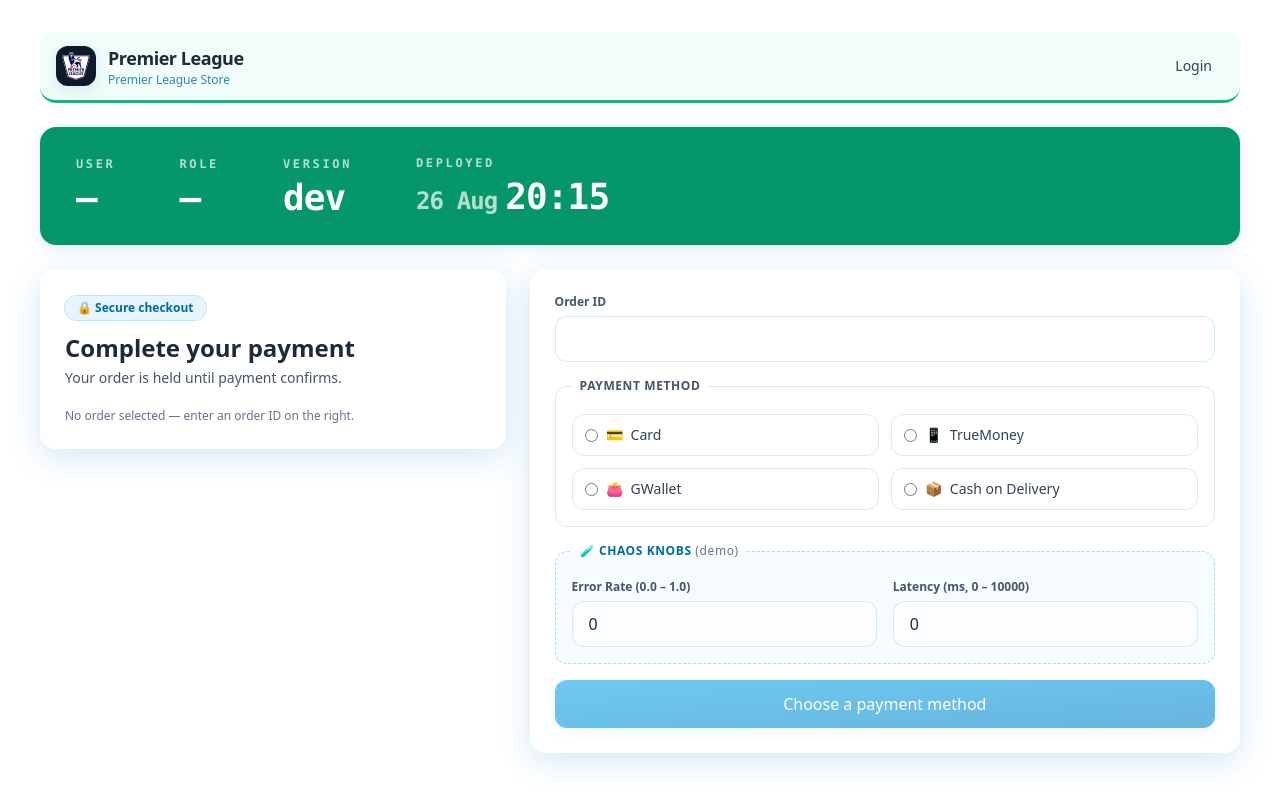
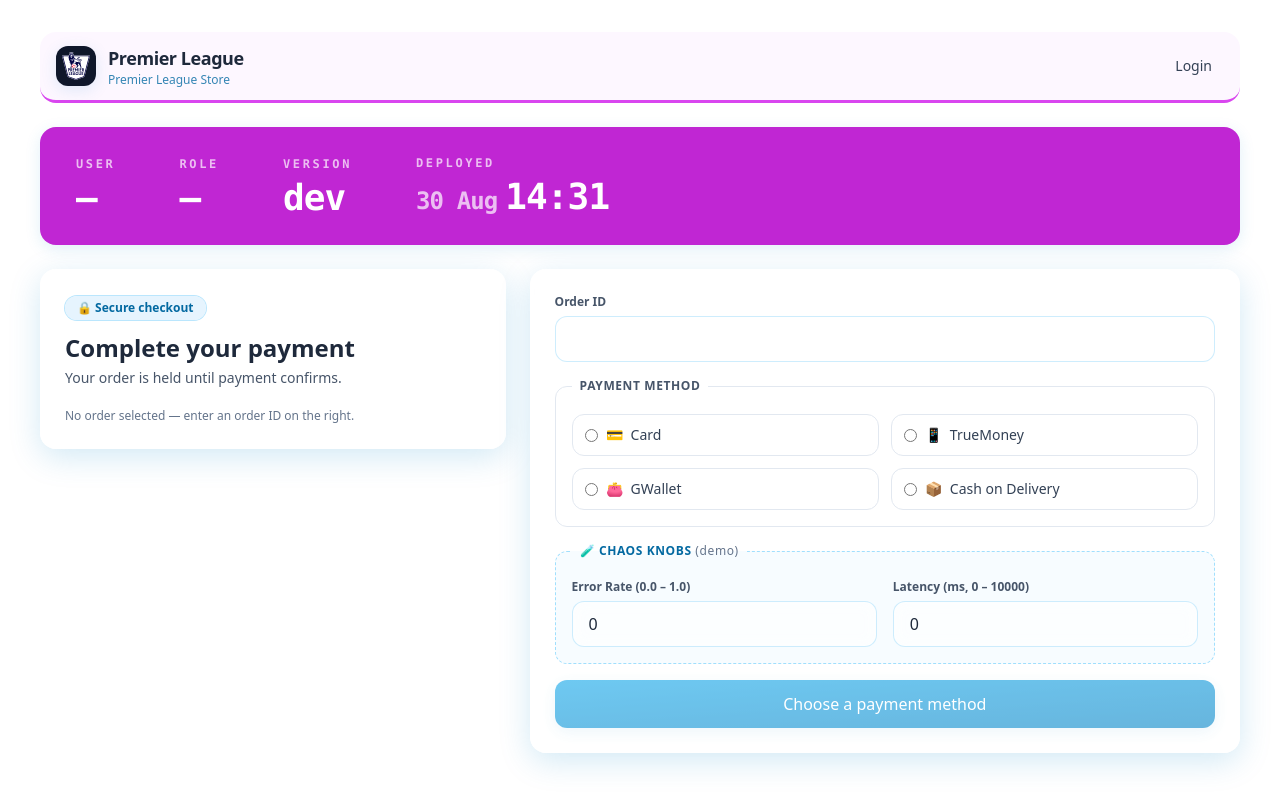
Before and after one commit to nginnu/rabbit-web, a Next.js app: page /pay in a window 1280 px wide. Built offline with nearby package versions, Linux system fonts and the light colour scheme; no server answers.

Commit message:
chore(web): bump deploy marker to 2026-08-30 14:31:30 +0700 · d487e506

```diff
--- a/app/deploy-marker.ts
+++ b/app/deploy-marker.ts
@@ -3,5 +3,5 @@
 // It lives in its own file so the script never has to edit page.tsx: a sed
 // against JSX breaks the moment the markup is reformatted, and a broken home
 // page looks exactly like a broken deploy.
-export const DEPLOY_MARKER = "2026-08-26 20:15:33 +0700 · 28fd5d16";
-export const DEPLOY_TINT = 2;
+export const DEPLOY_MARKER = "2026-08-30 14:31:30 +0700 · d487e506";
+export const DEPLOY_TINT = 3;
```
